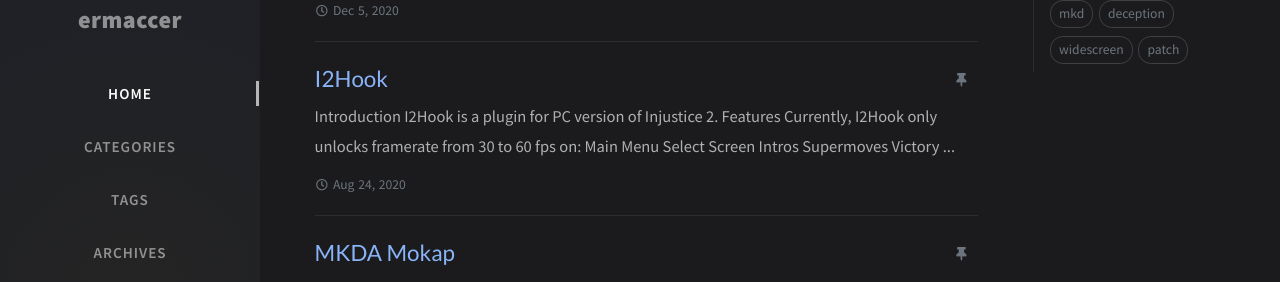
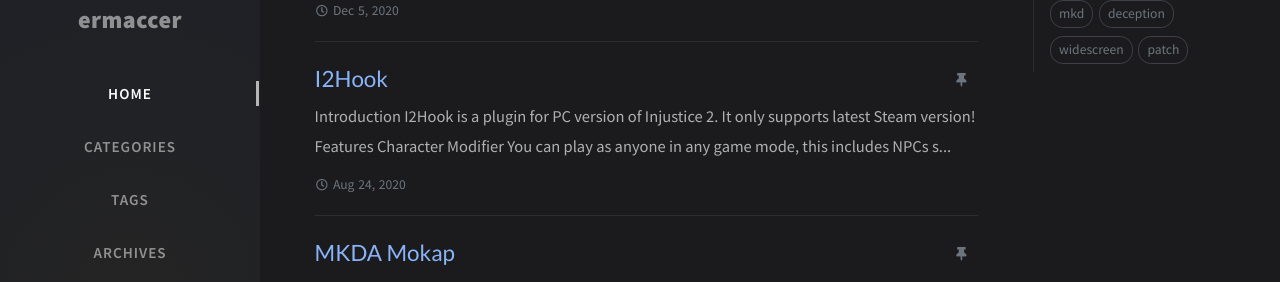
Before and after one commit to ermaccer/ermaccer.github.io, a Jekyll site: the page built from index.markdown, in a window 1280 px wide and 900 px high, scrolled down 2114 px. Shown: the part 154-436 px from the top of the window. Built offline with Jekyll 4.4.1, drawn with Linux system fonts in a browser that asks for light colours; nearby versions of some CDN libraries; the list of posts is cut into pages by our own code; comment, search, counter and statistics services are not loaded; part of the change alters nothing that is shown.

Commit message:
i2hook update

```diff
--- a/_posts/plugins/2020-08-24-i2hook.md
+++ b/_posts/plugins/2020-08-24-i2hook.md
@@ -8,21 +8,47 @@ pin: true
 ## Introduction
 I2Hook is a plugin for PC version of Injustice 2.
 
+**It only supports latest Steam version!**
+
+
 ## Features
-Currently, I2Hook only unlocks framerate from 30 to 60 fps on:
- - Main Menu
- - Select Screen
- - Intros
- - Supermoves
- - Victory Screen
- - Transitions
+
+### Character Modifier
+ - You can play as anyone in any game mode, this includes NPCs such as Nightwing or boss version
+   of Brainiac.
+
+### Camera Control
+ - Free Camera
+ - Manual Camera Position
+ - Pre-set Camera modes: 1ST and 3RD person cameras
+
+### Krypt Control
+ - You can change krypt player model to most of available characters
+
+### 60 FPS Patch
+ - Injustice 2 has a 30 fps cap for frontend menus, super moves and intros, with this plugin it can be unlocked to 60
+ - **If your PC does not meet requirement specs, turning this option on might have negative impact on perfomance!**
+ ##NOTE
+ **Since some people might use this plugin for 60 fps patch only, I've added an option in the .ini which activates FPS patch only and ignores all other features. Set b60FPSModeOnly in ini to true to enable.
+
+![Preview](https://raw.githubusercontent.com/ermaccer/ermaccer.github.io/gh-pages/assets/mods/dcf2/i2hook/1.jpg)
+![Preview](https://raw.githubusercontent.com/ermaccer/ermaccer.github.io/gh-pages/assets/mods/dcf2/i2hook/2.jpg)
+![Preview](https://raw.githubusercontent.com/ermaccer/ermaccer.github.io/gh-pages/assets/mods/dcf2/i2hook/3.jpg)
+![Preview](https://raw.githubusercontent.com/ermaccer/ermaccer.github.io/gh-pages/assets/mods/dcf2/i2hook/4.jpg)
 
 ## Installation
 Extract .zip contents to the Binary\Retail folder of Injustice 2.
+
 
 **NOTE: You might need to turn off in-game V-Sync if 60 fps is not applied**
 
 [Download](https://github.com/ermaccer/I2Hook/releases/latest/download/I2Hook.zip)
 
+I2Hook will show a notification in upper left corner during game start if it
+was installed correctly.
+
+![Preview](https://raw.githubusercontent.com/ermaccer/ermaccer.github.io/gh-pages/assets/mods/dcf2/i2hook/notif.jpg)
+
+
 
 <iframe width="560" height="315" src="https://www.youtube.com/embed/AlViIGveklo" frameborder="0" allow="accelerometer; autoplay; encrypted-media; gyroscope; picture-in-picture" allowfullscreen></iframe>
```
Also changed, not shown: assets/mods/dcf2/i2hook/1.jpg (added), assets/mods/dcf2/i2hook/2.jpg (added), assets/mods/dcf2/i2hook/3.jpg (added), assets/mods/dcf2/i2hook/4.jpg (added), assets/mods/dcf2/i2hook/notif.jpg (added).
